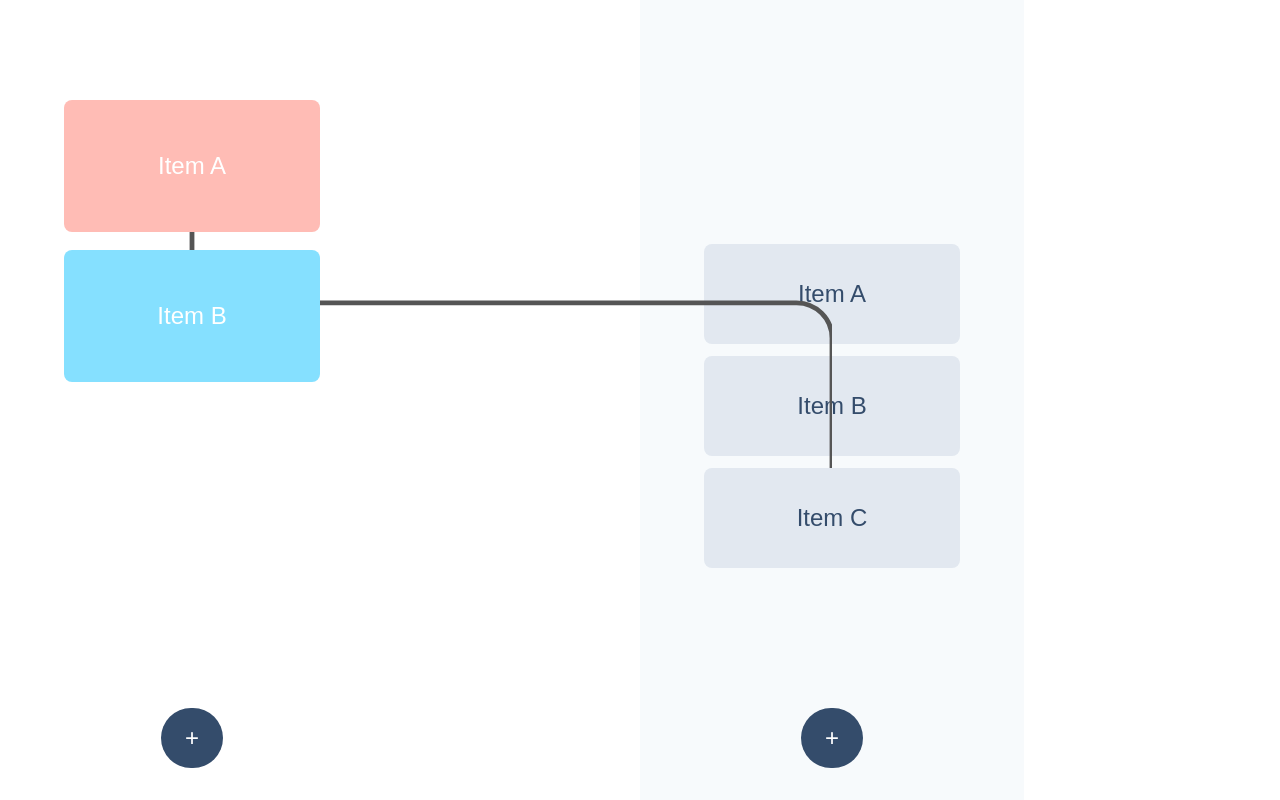
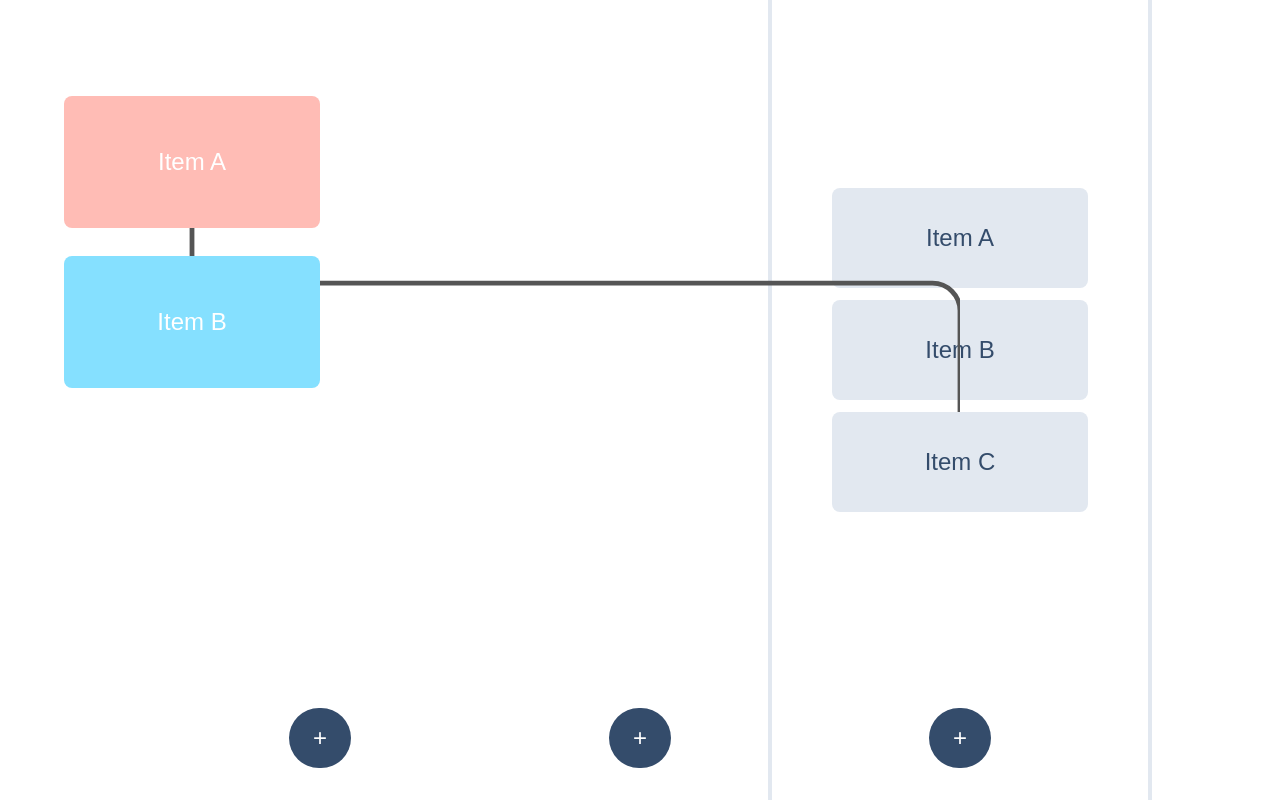
Before and after one commit to Maximilianwte/Simply-Scenario-Plan, a Vue app: page / in a window 1280 px wide. Built offline with nearby package versions, Linux system fonts and the light colour scheme.

Commit message:
basic idea of adding more lists

```diff
--- a/src/components/varDraggableCanvas.vue
+++ b/src/components/varDraggableCanvas.vue
@@ -13,9 +13,9 @@
         class="rect absolute text-2xl text-bg w-64 py-12 rounded-lg cursor-pointer flex justify-center"
         :style="{
           backgroundColor: getColor(item.id),
-          top: item.top + 'px',
+          top: item.top + 'rem',
+          left: item.left + 'rem',
         }"
-        style="left: 4rem"
         :id="'free' + item.id"
       >
         {{ item.title }}
@@ -32,9 +32,9 @@
         @mouseenter="onDrag('free' + item.id)"
         :style="{
           backgroundColor: getColor(item.id),
-          top: item.top + 'px',
+          top: item.top + 'rem',
+          left: item.left + 'rem',
         }"
-        style="left: 4rem"
         :id="'free' + item.id"
       >
         <div class="inner flex">
@@ -74,12 +74,22 @@ export default {
         {
           id: 0,
           title: "Item A",
-          top: 100,
+          left: 4,
+          top: 6,
+          cachePos: {
+            top: null,
+            left: null
+          }
         },
         {
           id: 1,
           title: "Item B",
-          top: 250,
+          left: 4,
+          top: 16,
+          cachePos: {
+            top: null,
+            left: null
+          }
         },
       ],
     };
@@ -92,7 +102,11 @@ export default {
         pos2 = 0,
         pos3 = 0,
         pos4 = 0;
-
+      this.items[id.slice(4)].cachePos = {
+        top: elmnt.style.top,
+        left: elmnt.style.left
+      }
+      console.log(this.items)
       document.getElementById(elmnt.id).onmousedown = dragMouseDown;
 
       function dragMouseDown(e) {
@@ -166,6 +180,8 @@ export default {
             otherElmntCenter.y < elmnt.offsetLeft + elmnt.offsetWidth
           ) {
             store.commit("addConnection", [elmnt.id, otherElmnts[i].id]);
+            elmnt.style.left = this.items[id.slice(4)].cachePos.left;
+            elmnt.style.top = this.items[id.slice(4)].cachePos.top;
           }
         }
       }
@@ -181,7 +197,12 @@ export default {
         id: this.items.length,
         title: "New item",
         prob: 0,
-        top: 100 + 150 * this.items.length,
+        top: 6 + 10 * this.items.length,
+        left: 4,
+        cachePos: {
+            top: null,
+            left: null
+          }
       });
     },
     setOpen(id) {
--- a/src/components/varList.vue
+++ b/src/components/varList.vue
@@ -1,7 +1,7 @@
 <template>
-  <div class="draggableList text-2xl">
+  <div class="draggableList text-2xl h-screen w-80 pt-12 border-l-4 border-r-4">
     <div
-      class="drop-zone flex-col bg-gray-100 h-screen w-80"
+      class="drop-zone flex-col"
       @dragover.prevent
       @dragenter.prevent
     >
--- a/src/views/front.vue
+++ b/src/views/front.vue
@@ -1,5 +1,5 @@
 <template>
-  <div id="front" class="w-full">
+  <div id="front" class="w-full flex justify-around">
     <svg v-for="id in nConnections" :key="id" :id="'svg' + id" class="absolute top-0 left-0 clickThrough" width="0" height="0">
       <path
         :id="'path' + id"
@@ -9,7 +9,11 @@
       />
     </svg>
     <varDraggableCanvas />
-    <varList class="ml-128" />
+    <varList v-for="i in nVarLists" :key="i" />
+    <button
+        @click="addList"
+        class="absolute bottom-0 mb-8 px-6 py-3 rounded-full bg-main text-bg hover:bg-focus text-2xl"
+      >+</button>
   </div>
 </template>
 
@@ -21,13 +25,20 @@ import svgDraw from "../data/svgDraw";
 import $ from "jquery";
 export default {
   components: { varList, varDraggableCanvas },
+  data() {
+    return {
+      nVarLists : 1
+    }
+  },
   computed: {
     nConnections() {
       return store.state.connectedShapes.length;
     }
   },
-  mounted() {
-    console.log(store.state.connectedShapes)
+  methods: {
+    addList() {
+      this.nVarLists++;
+    }
   }
 };
 
```
